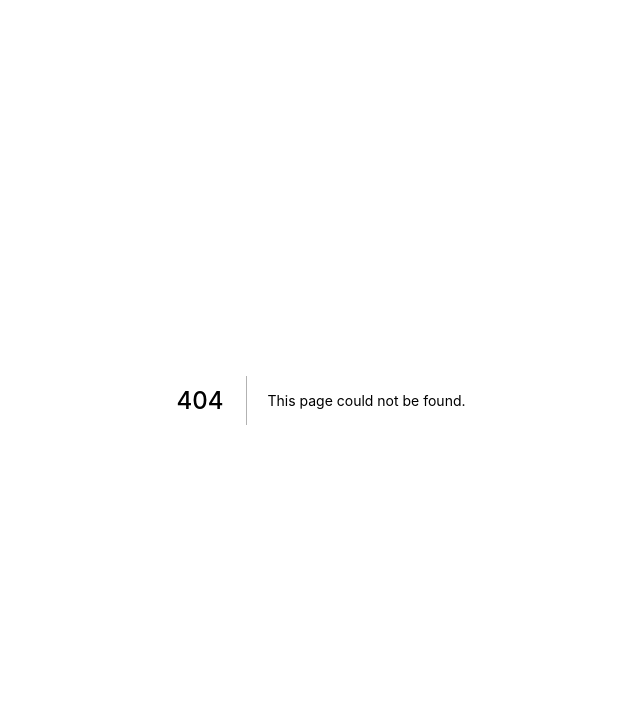
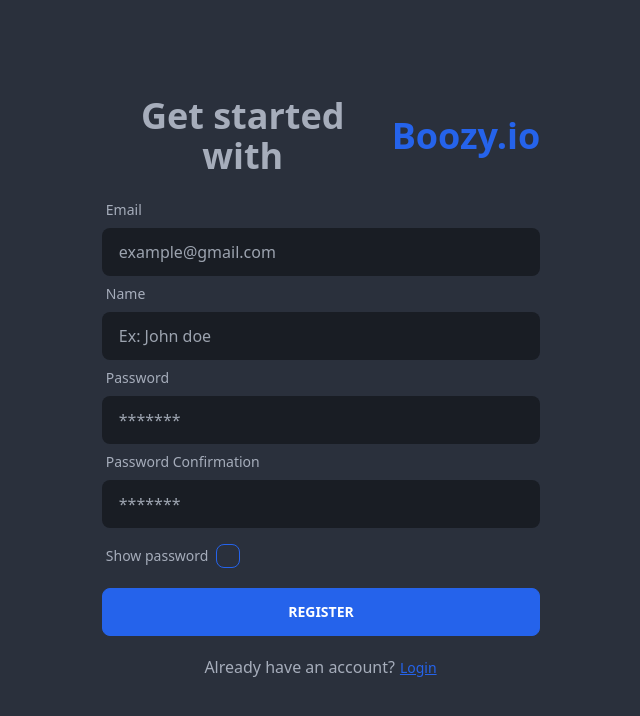
Before and after one commit to MuhammadAkbar11/boozy-app, a Next.js app in the folder ui/: page /auth/started in a window 1280 px wide. Before the commit this address had no page. Shown: the top 716 px of the page, without its empty margins (319-959 px from the left). Built offline with nearby package versions, Linux system fonts and the light colour scheme.

Commit message:
refac: replace register path with started

```diff
--- a/ui/pages/auth/register.tsx
+++ b/ui/pages/auth/started.tsx
@@ -40,7 +40,7 @@ const createUserSchema = z
 
 type CreateUserInput = z.TypeOf<typeof createUserSchema>;
 
-function RegisterPage({}: Props) {
+function GetStartedPage({}: Props) {
   const router = useRouter();
 
   const [loading, setLoading] = React.useState(false);
@@ -73,12 +73,17 @@ function RegisterPage({}: Props) {
   return (
     <>
       <Head>
-        <title>Register</title>
+        <title>Get Started With Boozy.io | Boozy.io</title>
       </Head>
       <div className=" w-full flex flex-col p-3 justify-center items-center min-h-screen    ">
-        <div className="card w-full sm:w-2/3 md:w-2/5 bg-neutral text-neutral-content">
+        <div className="card w-full sm:w-2/3 md:w-2/5 bg-transparent  text-neutral-content">
           <div className="card-body items-center text-center">
-            <h2 className="card-title">Register!</h2>
+            <h1 className="card-title  text-4xl mb-2">
+              Get started with{" "}
+              <Link href={"/"}>
+                <a className="text-primary">Boozy.io</a>
+              </Link>
+            </h1>
             {registerError && (
               <div className="my-2 w-full ">
                 <Alert variant="error">{registerError}</Alert>
@@ -108,7 +113,7 @@ function RegisterPage({}: Props) {
                   {...register("email")}
                   type="email"
                   placeholder="example@gmail.com"
-                  className="input w-full "
+                  className="input w-full bg-neutral "
                 />
                 {errors.email?.message && (
                   <InputAlertLabel text={errors.email?.message || ""} />
@@ -122,7 +127,7 @@ function RegisterPage({}: Props) {
                   type="text"
                   id="name"
                   placeholder="Ex: John doe"
-                  className="input w-full"
+                  className="input w-full bg-neutral"
                   {...register("name")}
                 />
                 {errors.name?.message && (
@@ -137,7 +142,7 @@ function RegisterPage({}: Props) {
                   {...register("password")}
                   type={showPw ? "text" : "password"}
                   placeholder="*******"
-                  className="input w-full"
+                  className="input w-full bg-neutral"
                 />
                 {errors.password?.message && (
                   <InputAlertLabel text={errors.password?.message || ""} />
@@ -151,7 +156,7 @@ function RegisterPage({}: Props) {
                   {...register("passwordConfirmation")}
                   type={showPw ? "text" : "password"}
                   placeholder="*******"
-                  className="input w-full"
+                  className="input w-full bg-neutral"
                 />
                 {errors.passwordConfirmation?.message && (
                   <InputAlertLabel
@@ -193,4 +198,4 @@ function RegisterPage({}: Props) {
   );
 }
 
-export default RegisterPage;
+export default GetStartedPage;
```
Also changed, not shown: 1 other file (tests, documents, lock files or other folders).
